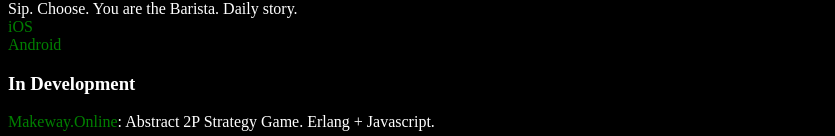
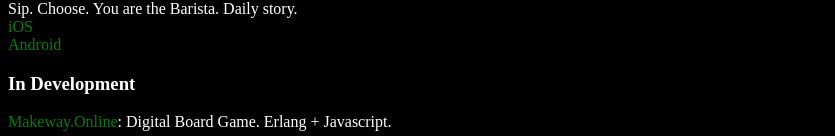
Before and after one commit to QuantumProductions/quantumproductions, a Jekyll site: the page index.html, which Jekyll copies as it is, in a window 1280 px wide. Shown: the part 957-1093 px from the top of the page, without its empty margins (0-835 px from the left). Built offline with Jekyll 4.4.1, drawn with Linux system fonts in a browser that asks for light colours; Markdown is read by kramdown in place of the engine named in the settings.

Commit message:
Digital board game

```diff
--- a/index.html
+++ b/index.html
@@ -94,7 +94,7 @@
         <br/>
 
         <h3>In Development</h3>
-        <a href="https://github.com/quantumproductions/tunnel">Makeway.Online</a>: Abstract 2P Strategy Game. Erlang + Javascript.
+        <a href="https://github.com/quantumproductions/tunnel">Makeway.Online</a>: Digital Board Game. Erlang + Javascript.
 
     </div>
 </div>
```
